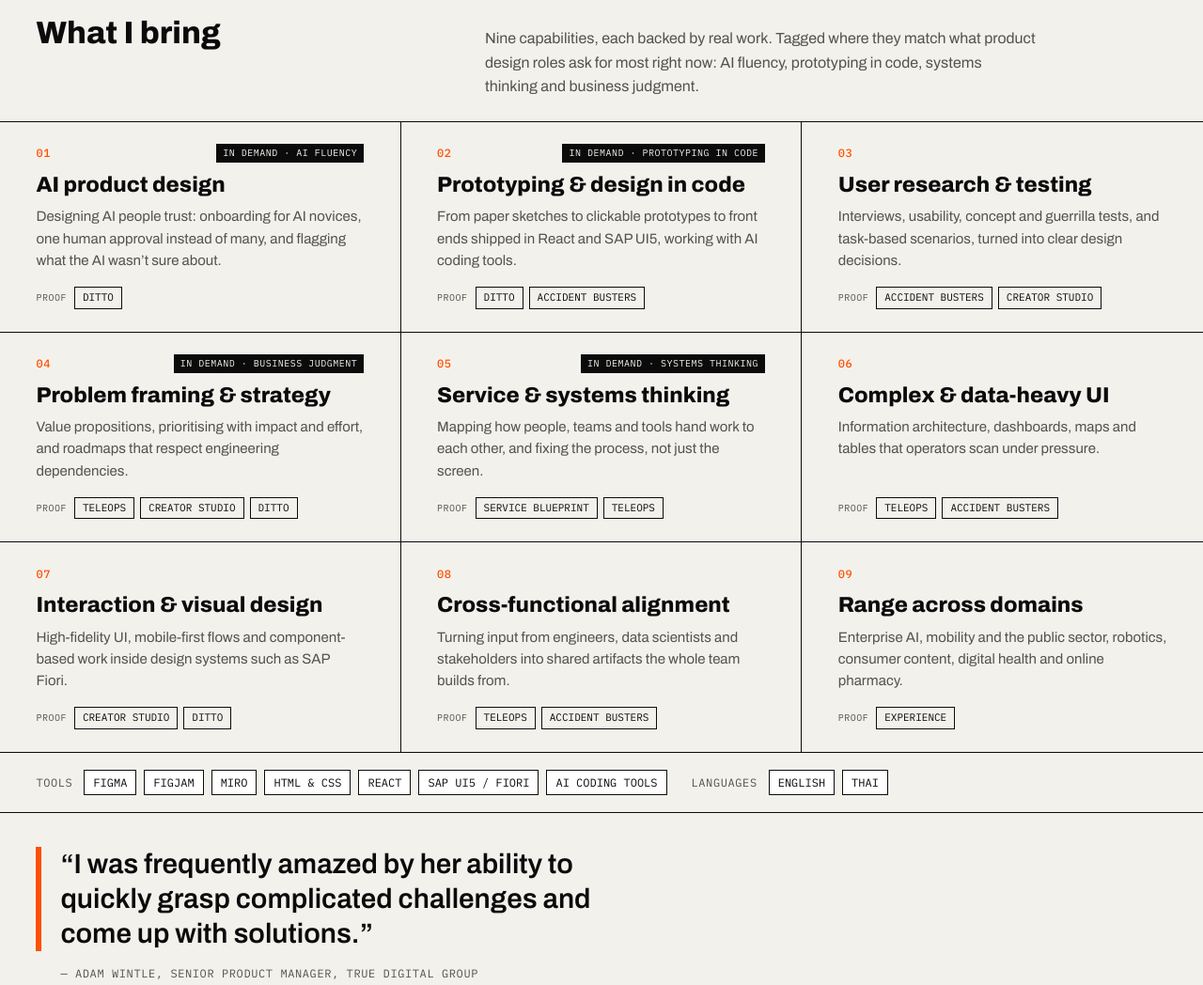
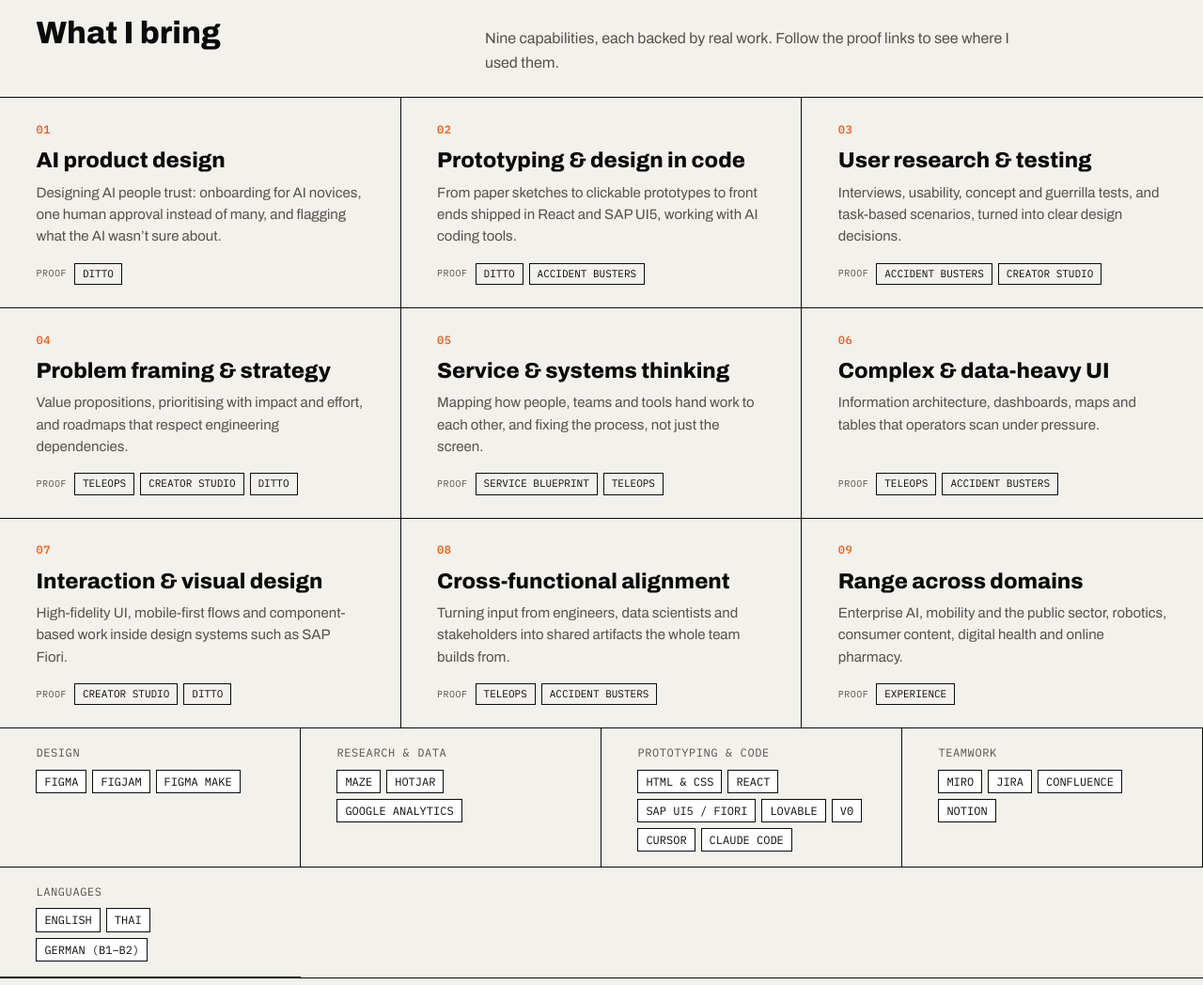
Before and after one commit to Sinelalita/product-design-portfolio, a plain HTML site: page index.html in a window 1280 px wide. Shown: the part 3320-4368 px from the top of the page at 94% size. Drawn offline with Linux system fonts and the light colour scheme.

Commit message:
About: group tools (adds Maze, Hotjar, GA, AI prototyping, Jira, Notion), add German B1-B2, drop demand tags
Co-Authored-By: Claude Opus 5.5 <noreply@anthropic.com>

```diff
--- a/index.html
+++ b/index.html
@@ -12,7 +12,7 @@
   <link rel="preconnect" href="https://fonts.googleapis.com" />
   <link rel="preconnect" href="https://fonts.gstatic.com" crossorigin />
   <link href="https://fonts.googleapis.com/css2?family=Archivo:wdth,wght@62..125,400..900&family=IBM+Plex+Mono:wght@400;500&display=swap" rel="stylesheet" />
-  <link rel="stylesheet" href="style.css?v=2.1" />
+  <link rel="stylesheet" href="style.css?v=2.2" />
 </head>
 <body>
 
@@ -145,17 +145,17 @@
       <div class="caps">
         <div class="caps-head">
           <h3>What I bring</h3>
-          <p>Nine capabilities, each backed by real work. Tagged where they match what product design roles ask for most right now: AI fluency, prototyping in code, systems thinking and business judgment.</p>
+          <p>Nine capabilities, each backed by real work. Follow the proof links to see where I used them.</p>
         </div>
         <div class="cap-grid">
           <article class="cap">
-            <div class="cap-top"><span class="mono cap-n">01</span><span class="mono cap-demand">In demand · AI fluency</span></div>
+            <div class="cap-top"><span class="mono cap-n">01</span></div>
             <h4>AI product design</h4>
             <p>Designing AI people trust: onboarding for AI novices, one human approval instead of many, and flagging what the AI wasn’t sure about.</p>
             <div class="cap-proof"><span class="mono">Proof</span><a href="work/ditto.html">Ditto</a></div>
           </article>
           <article class="cap">
-            <div class="cap-top"><span class="mono cap-n">02</span><span class="mono cap-demand">In demand · Prototyping in code</span></div>
+            <div class="cap-top"><span class="mono cap-n">02</span></div>
             <h4>Prototyping &amp; design in code</h4>
             <p>From paper sketches to clickable prototypes to front ends shipped in React and SAP UI5, working with AI coding tools.</p>
             <div class="cap-proof"><span class="mono">Proof</span><a href="work/ditto.html">Ditto</a><a href="work/accident-busters.html">Accident Busters</a></div>
@@ -167,13 +167,13 @@
             <div class="cap-proof"><span class="mono">Proof</span><a href="work/accident-busters.html">Accident Busters</a><a href="work/creator-studio.html">Creator Studio</a></div>
           </article>
           <article class="cap">
-            <div class="cap-top"><span class="mono cap-n">04</span><span class="mono cap-demand">In demand · Business judgment</span></div>
+            <div class="cap-top"><span class="mono cap-n">04</span></div>
             <h4>Problem framing &amp; strategy</h4>
             <p>Value propositions, prioritising with impact and effort, and roadmaps that respect engineering dependencies.</p>
             <div class="cap-proof"><span class="mono">Proof</span><a href="work/teleops.html">Teleops</a><a href="work/creator-studio.html">Creator Studio</a><a href="work/ditto.html">Ditto</a></div>
           </article>
           <article class="cap">
-            <div class="cap-top"><span class="mono cap-n">05</span><span class="mono cap-demand">In demand · Systems thinking</span></div>
+            <div class="cap-top"><span class="mono cap-n">05</span></div>
             <h4>Service &amp; systems thinking</h4>
             <p>Mapping how people, teams and tools hand work to each other, and fixing the process, not just the screen.</p>
             <div class="cap-proof"><span class="mono">Proof</span><a href="work/service-blueprint.html">Service blueprint</a><a href="work/teleops.html">Teleops</a></div>
@@ -204,10 +204,11 @@
           </article>
         </div>
         <div class="toolbelt">
-          <span class="mono toolbelt-label">Tools</span>
-          <span>Figma</span><span>FigJam</span><span>Miro</span><span>HTML &amp; CSS</span><span>React</span><span>SAP UI5 / Fiori</span><span>AI coding tools</span>
-          <span class="mono toolbelt-label">Languages</span>
-          <span>English</span><span>Thai</span>
+          <div class="tool-group"><span class="mono toolbelt-label">Design</span><span>Figma</span><span>FigJam</span><span>Figma Make</span></div>
+          <div class="tool-group"><span class="mono toolbelt-label">Research &amp; data</span><span>Maze</span><span>Hotjar</span><span>Google Analytics</span></div>
+          <div class="tool-group"><span class="mono toolbelt-label">Prototyping &amp; code</span><span>HTML &amp; CSS</span><span>React</span><span>SAP UI5 / Fiori</span><span>Lovable</span><span>v0</span><span>Cursor</span><span>Claude Code</span></div>
+          <div class="tool-group"><span class="mono toolbelt-label">Teamwork</span><span>Miro</span><span>Jira</span><span>Confluence</span><span>Notion</span></div>
+          <div class="tool-group"><span class="mono toolbelt-label">Languages</span><span>English</span><span>Thai</span><span>German (B1–B2)</span></div>
         </div>
       </div>
       <div class="quote">
--- a/style.css
+++ b/style.css
@@ -376,22 +376,22 @@ figure img.stacked { border-top: var(--thin); }
 .cap:nth-last-child(-n + 3) { border-bottom: 0; }
 .cap-top { display: flex; justify-content: space-between; align-items: center; gap: 8px; min-height: 22px; }
 .cap-n { color: var(--accent); font-weight: 500; }
-.cap-demand { background: var(--ink); color: var(--paper); padding: 2px 7px; font-size: 10px; }
 .cap h4 { font-variation-settings: 'wdth' 68; font-stretch: 68%; font-weight: 800; font-size: 23px; line-height: 1.1; }
 .cap p { color: var(--muted); font-size: 15px; line-height: 1.55; }
 .cap-proof { display: flex; flex-wrap: wrap; align-items: center; gap: 6px; margin-top: auto; padding-top: 6px; }
 .cap-proof .mono { font-size: 10px; color: var(--muted); margin-right: 2px; }
 .cap-proof a { font-family: var(--mono); font-size: 11px; text-transform: uppercase; text-decoration: none; border: var(--thin); padding: 2px 8px; }
 .cap-proof a:hover { background: var(--ink); color: var(--paper); }
-.toolbelt { display: flex; flex-wrap: wrap; align-items: center; gap: 8px; padding: 18px var(--gutter); border-top: var(--thin); }
-.toolbelt span:not(.toolbelt-label) { font-family: var(--mono); font-size: 12px; text-transform: uppercase; border: var(--thin); padding: 3px 9px; background: #fff; }
-.toolbelt-label { color: var(--muted); margin-right: 4px; }
-.toolbelt-label:not(:first-child) { margin-left: 18px; }
+.toolbelt { display: grid; grid-template-columns: repeat(auto-fit, minmax(260px, 1fr)); border-top: var(--thin); }
+.tool-group { display: flex; flex-wrap: wrap; align-items: flex-start; align-content: flex-start; gap: 6px; padding: 16px var(--gutter); border-right: var(--thin); border-bottom: var(--thin); }
+.tool-group span:not(.toolbelt-label) { font-family: var(--mono); font-size: 12px; text-transform: uppercase; border: var(--thin); padding: 2px 8px; background: #fff; }
+.toolbelt-label { width: 100%; color: var(--muted); margin-bottom: 2px; }
 @media (max-width: 860px) {
   .caps-head { grid-template-columns: 1fr; gap: 8px; }
   .cap-grid { grid-template-columns: 1fr; }
   .cap { border-right: 0; }
   .cap:nth-last-child(-n + 3) { border-bottom: var(--thin); }
   .cap:last-child { border-bottom: 0; }
-  .toolbelt-label:not(:first-child) { margin-left: 0; width: 100%; margin-top: 6px; }
+  .tool-group { border-right: 0; }
 }
+.tool-group:last-child { border-right: 0; }
```
Also changed, not shown: work/accident-busters.html (+1 -1 lines), work/creator-studio.html (+1 -1 lines), work/ditto.html (+1 -1 lines), work/service-blueprint.html (+1 -1 lines), work/teleops.html (+1 -1 lines).
